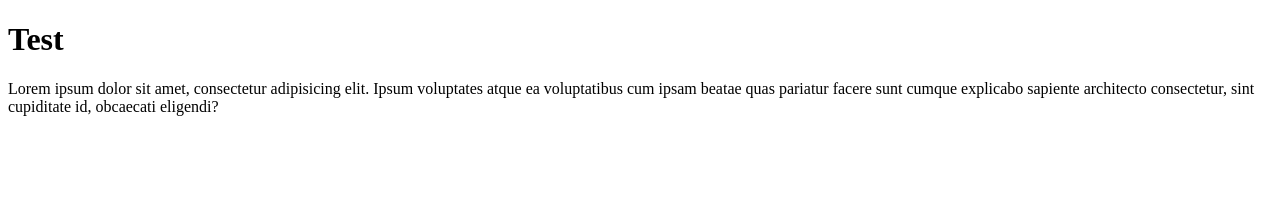
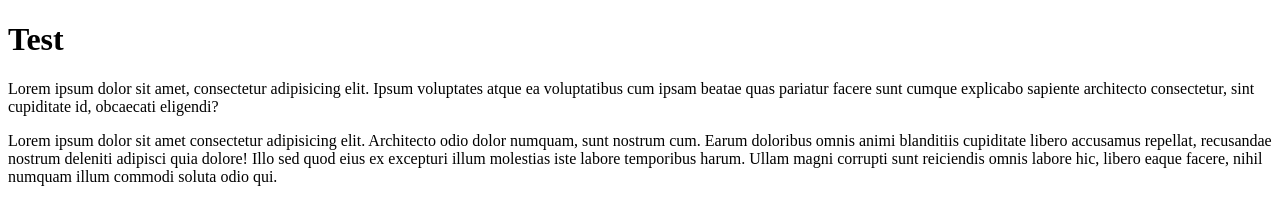
Before and after one commit to LastFirst-FS/test, a plain HTML site: page index.html in a window 1280 px wide. Drawn offline with Linux system fonts and the light colour scheme.

Commit message:
Added another paragraph

```diff
--- a/index.html
+++ b/index.html
@@ -13,5 +13,13 @@
       explicabo sapiente architecto consectetur, sint cupiditate id, obcaecati
       eligendi?
     </p>
+    <p>
+      Lorem ipsum dolor sit amet consectetur adipisicing elit. Architecto odio
+      dolor numquam, sunt nostrum cum. Earum doloribus omnis animi blanditiis
+      cupiditate libero accusamus repellat, recusandae nostrum deleniti adipisci
+      quia dolore! Illo sed quod eius ex excepturi illum molestias iste labore
+      temporibus harum. Ullam magni corrupti sunt reiciendis omnis labore hic,
+      libero eaque facere, nihil numquam illum commodi soluta odio qui.
+    </p>
   </body>
 </html>
```
